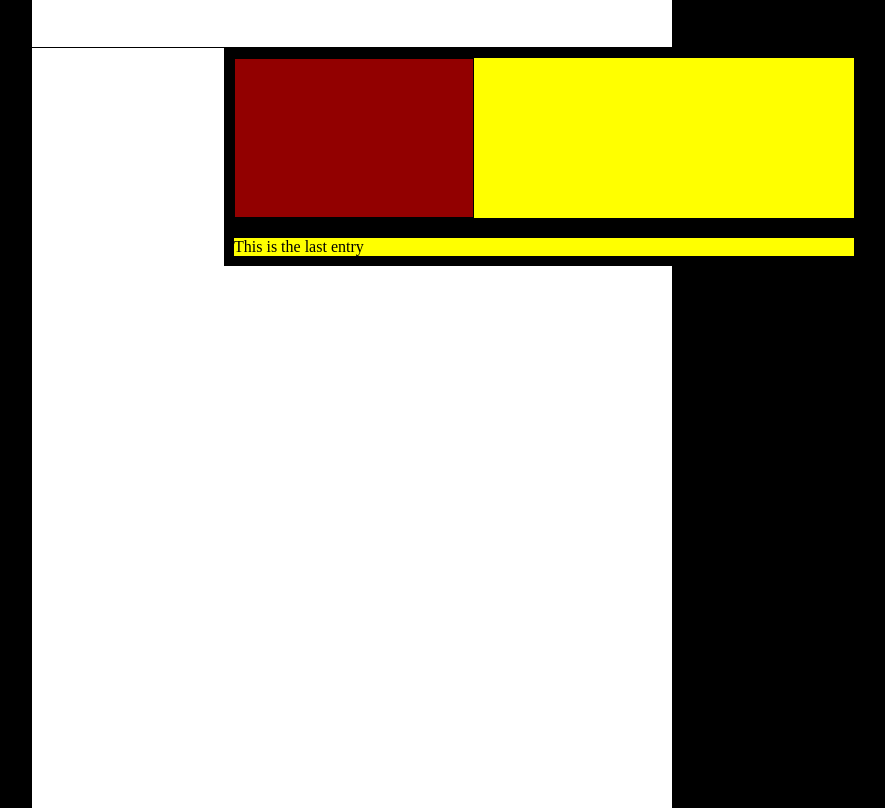
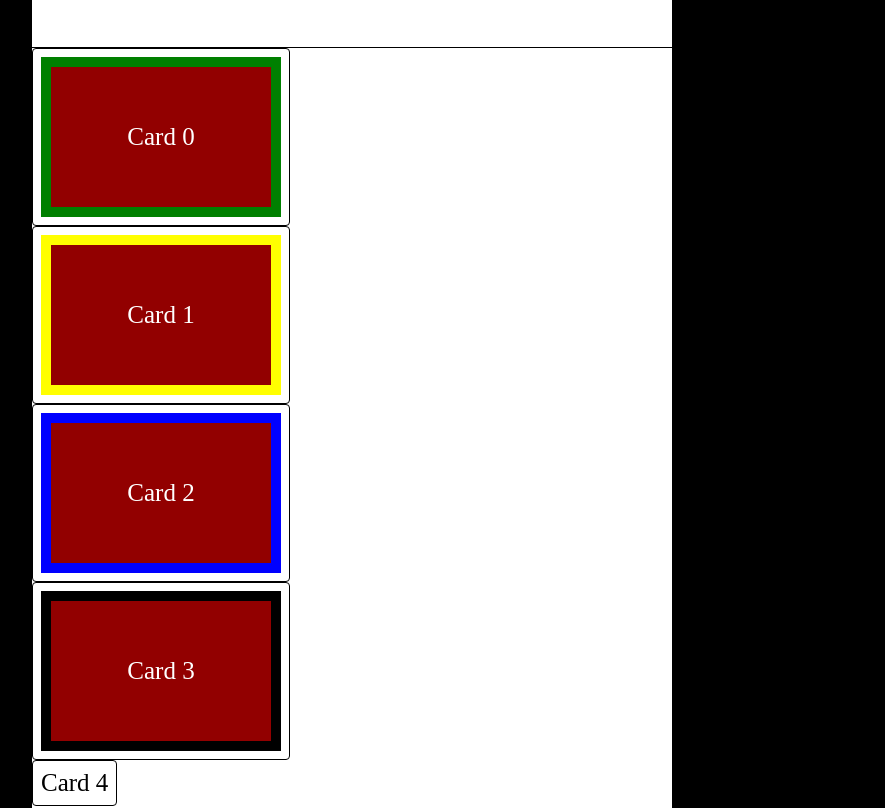
Before and after one commit to MeetYourCreator/reactjs-common-components, a React (Create React App) app: page / in a window 1280 px wide. Shown: the part 6360-7168 px from the top of the page, without its empty margins (288-1173 px from the left). Built offline with nearby package versions, Linux system fonts and the light colour scheme.

Commit message:
refactor logic

```diff
--- a/src/components/HorizontalNav/HorizontalNav.tsx
+++ b/src/components/HorizontalNav/HorizontalNav.tsx
@@ -1,51 +1,58 @@
-import React, { useState, useRef, useEffect } from 'react';
+import React, { useState, useRef, useEffect, RefObject } from 'react';
 import { Card } from '../index';
 import './styles.css';
 
 export const HorizontalNav = () => {
-  //keep track of whether user is scrolling,
-  const [isIntersecting, setIsIntersecting] = useState<boolean>(false);
   const ref = useRef<any>(null);
 
-  //create Intersection Observer
   useEffect(() => {
+    //create Intersection Observer
     const observer = new IntersectionObserver(
       ([entry]) => {
         console.log('entries', entry);
 
-        setIsIntersecting(entry.isIntersecting);
+        entry.target.classList.toggle('show', entry.isIntersecting);
       },
       {
         // rootMargin: '-300px',
         threshold: 0.5,
       }
     );
-    // });
-    console.log('isIntersecting', isIntersecting);
-    observer.observe(ref.current);
+    const cards = ref.current.querySelectorAll('.card');
+    cards.forEach((card: any) => {
+      observer.observe(card);
+    });
+    cards.forEach((el: any) => el.classList.toggle('show'));
     // return () => observer.disconnect();
-  }, [isIntersecting]);
-
-  useEffect(() => {
-    if (isIntersecting) {
-      ref.current
-        .querySelectorAll('.entry')
-        .forEach((el: any) => el.classList.add('slide-in'));
-    } else {
-      ref.current.querySelectorAll('article .entry').forEach((el: any) => {
-        el.classList.remove('slide-in');
-        // el.classList.add('slide-out');
-      });
-    }
-  }, [isIntersecting]);
+  }, []);
 
   return (
-    <article ref={ref} className="horizontalNavContainer">
-      <div className="entry">
-        <Card styles={{ border: '1px solid black' }} />
+    <article ref={ref} className="card-container">
+      <div className="card">
+        <Card
+          styles={{ border: '10px solid green', color: 'white' }}
+          cardText={'Card 0'}
+        />
       </div>
-
-      <div className="entry">This is the last entry</div>
+      <div className="card">
+        <Card
+          styles={{ border: '10px solid yellow', color: 'white' }}
+          cardText={'Card 1'}
+        />
+      </div>
+      <div className="card">
+        <Card
+          styles={{ border: '10px solid blue', color: 'white' }}
+          cardText={'Card 2'}
+        />
+      </div>
+      <div className="card">
+        <Card
+          styles={{ border: '10px solid black', color: 'white' }}
+          cardText={'Card 3'}
+        />
+      </div>
+      <div className="card">Card 4</div>
     </article>
   );
 };
--- a/src/components/HorizontalNav/styles.css
+++ b/src/components/HorizontalNav/styles.css
@@ -1,33 +1,22 @@
-/* .horizontalNavContainer {
+.card-container {
   display: flex;
   flex-direction: column;
-  justify-content: space-evenly;
-  align-content: flex-end;
-  position: sticky;
-  width: 200vw;
-  max-height: 10px;
-  top: 0;
-  z-index: 1000;
-  background-color: red;
-} */
-
-.entry {
-  opacity: 1;
-  transform: translateX(-80%);
-  border: black 10px solid;
-  background-color: rgb(207, 143, 207);
+  align-items: flex-start;
+  gap: 1 rem;
 }
 
-.slide-in {
-  opacity: 1;
-  transform: translateX(30%);
-  transition: transorm 5s ease-in-out;
-  background-color: yellow;
+.card {
+  padding: 0.5rem;
+  border: 1px solid black;
+  border-radius: 0.25rem;
+  font-size: 25px;
+  background: white;
+  transform: translateX(100px);
+  opacity: 0;
+  transition: 150ms;
 }
 
-.slide-out {
+.card.show {
+  transform: translateX(0);
   opacity: 1;
-  transform: translateX(-30%);
-  transition: transorm 1s ease-in-out;
-  background-color: rgb(0, 255, 234);
 }
```
